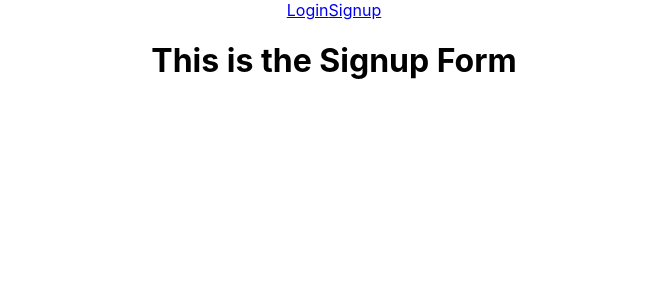
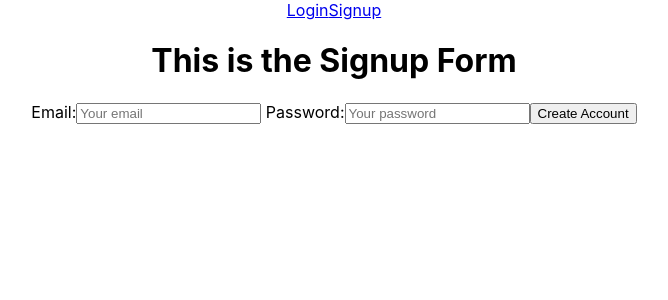
Before and after one commit to shighetari/secret-family-recipes-1-front-endbackup, a React (Create React App) app: page /signup in a window 1280 px wide. Shown: the top 300 px of the page, without its empty margins (306-974 px from the left). Built offline with nearby package versions, Linux system fonts and the light colour scheme.

Commit message:
signup form functionality working

```diff
--- a/src/App.js
+++ b/src/App.js
@@ -1,4 +1,4 @@
-import React from 'react';
+import React, {useState} from 'react';
 import { Switch, Route, Link } from 'react-router-dom'
 import './App.css';
 
@@ -6,7 +6,23 @@ import './App.css';
 import SignupForm from './components/SignupForm'
 import LoginForm from './components/LoginForm'
 
+
 function App() {
+
+  // Entire app state
+  const [newUser, setNewUser] = useState({
+    email: '',
+    password:''
+  })
+
+  const [signupValues, setSignupValues] = useState({
+    email: '',
+    password:''
+  })
+
+
+
+
   return (
     <div className="App">
       <Link to='/login'>Login</Link>
@@ -17,7 +33,11 @@ function App() {
         <LoginForm />
         </Route>
         <Route path='/signup'>
-          <SignupForm />
+          <SignupForm
+            newUser={newUser}
+            setNewUser={setNewUser}
+            signupValues={signupValues}
+            setSignupValues={setSignupValues}/>
         </Route>
       </Switch>
 
--- a/src/components/SignupForm.js
+++ b/src/components/SignupForm.js
@@ -2,9 +2,60 @@ import React from 'react'
 
 function SignupForm (props){
 
+    const { newUser, setNewUser, signupValues, setSignupValues } = props
+
+
+
+    // Form Handlers
+
+    function submitHandler(e){
+        e.preventDefault()
+        console.log('New user created');
+        setNewUser(signupValues);
+
+        setSignupValues({
+            email: '',
+            password:''
+          })
+    }
+
+    function changeHandler(e){
+        const {name, value } = e.target;
+
+        setSignupValues({
+            ...signupValues,
+            [name]: value
+        })
+
+    }
+
+
     return(
         <div>
             <h1>This is the Signup Form</h1>
+            <form onSubmit={submitHandler}>
+                <label> Email:
+                    <input
+                    type='email'
+                    name='email'
+                    placeholder='Your email'
+                    onChange={changeHandler}
+                    value={signupValues.email}
+                    >
+                    </input>
+                </label>
+                <label> Password:
+                    <input
+                    type='password'
+                    name='password'
+                    placeholder='Your password'
+                    onChange={changeHandler}
+                    value={signupValues.password}
+                    >
+                    </input>
+                </label>
+                <button type='submit'>Create Account</button>
+            </form>
         </div>
     )
 }
```
